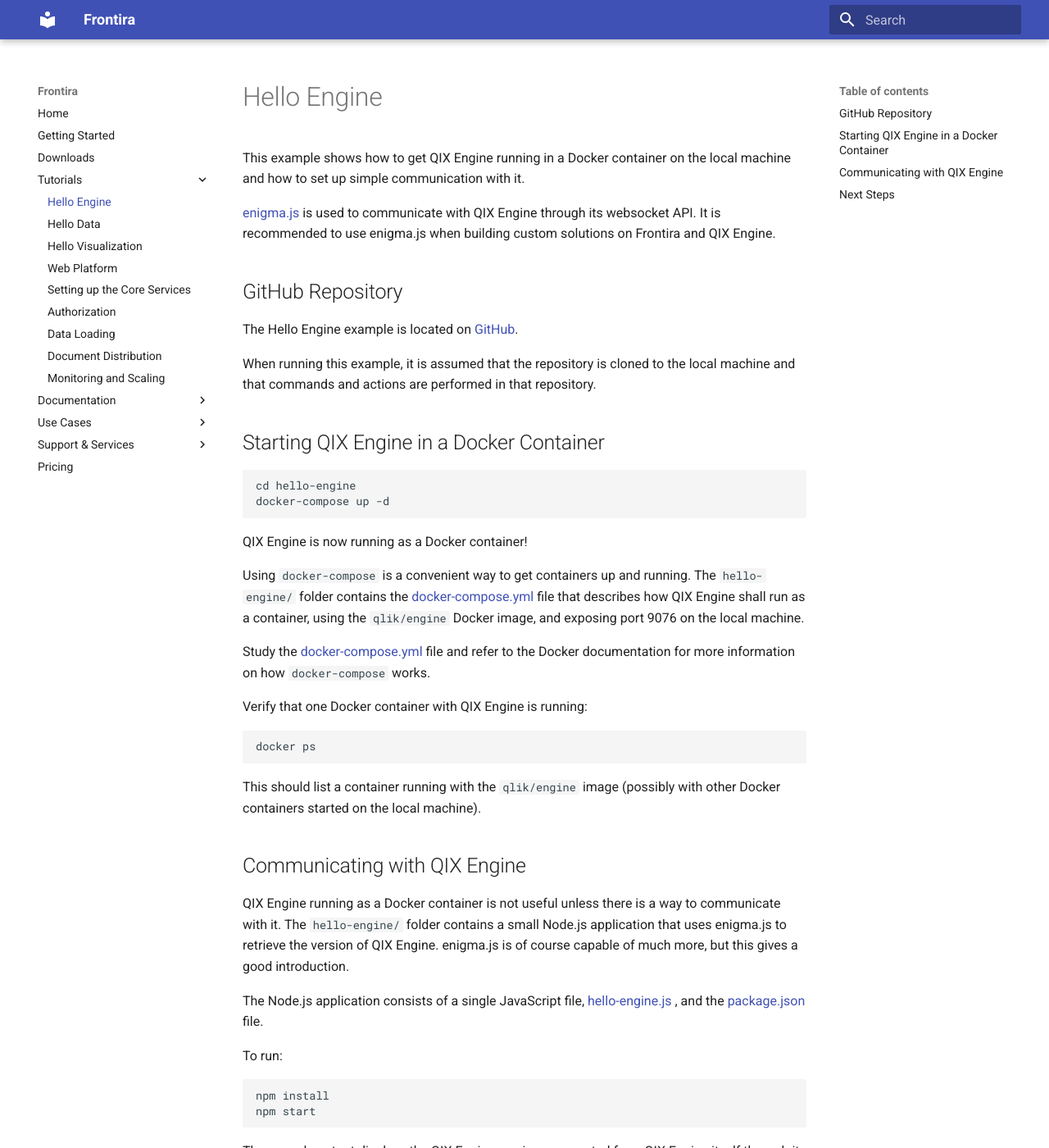
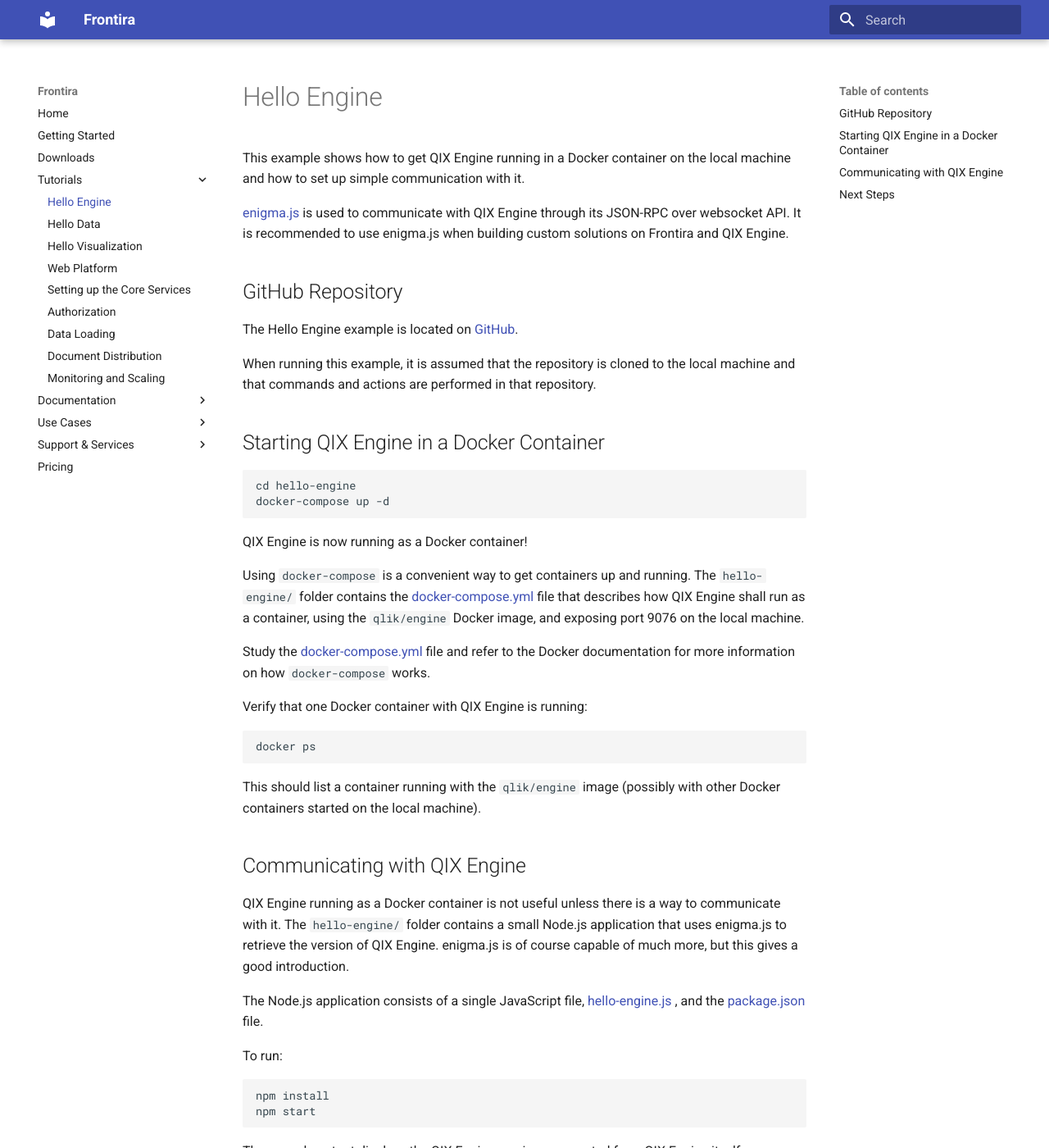
Before and after one commit to qlik-oss/core-website, an MkDocs documentation site: the page built from docs/tutorials/hello-engine.md, in a window 1280 px wide and 1400 px high. Shown: the whole window at 82% size. Built offline with MkDocs 1.6.1 and Material for MkDocs 9.7.7, drawn with Linux system fonts in a browser that asks for light colours; old or Windows-style settings are respelled for this version of MkDocs; some of the changed text lies outside the part shown.

Commit message:
Minor fix

```diff
--- a/docs/tutorials/hello-engine.md
+++ b/docs/tutorials/hello-engine.md
@@ -3,8 +3,8 @@
 This example shows how to get QIX Engine running in a Docker container on the local machine and how to set up simple
 communication with it.
 
-[enigma.js](https://github.com/qlik-oss/enigma.js) is used to communicate with QIX Engine through its websocket API.
-It is recommended to use enigma.js when building custom solutions on Frontira and QIX Engine.
+[enigma.js](https://github.com/qlik-oss/enigma.js) is used to communicate with QIX Engine through its JSON-RPC over
+websocket API. It is recommended to use enigma.js when building custom solutions on Frontira and QIX Engine.
 
 ## GitHub Repository
 
```
Also changed, not shown: other parts of docs/tutorials/hello-engine.md (+1 -2 lines).
